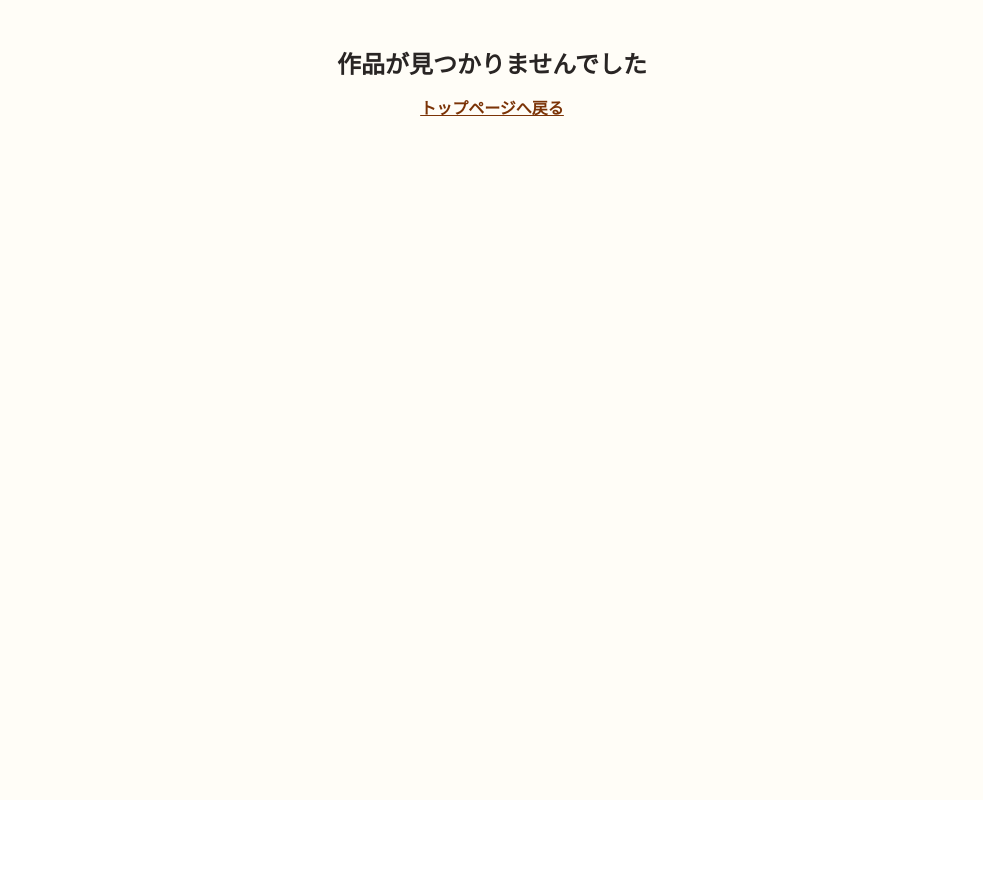
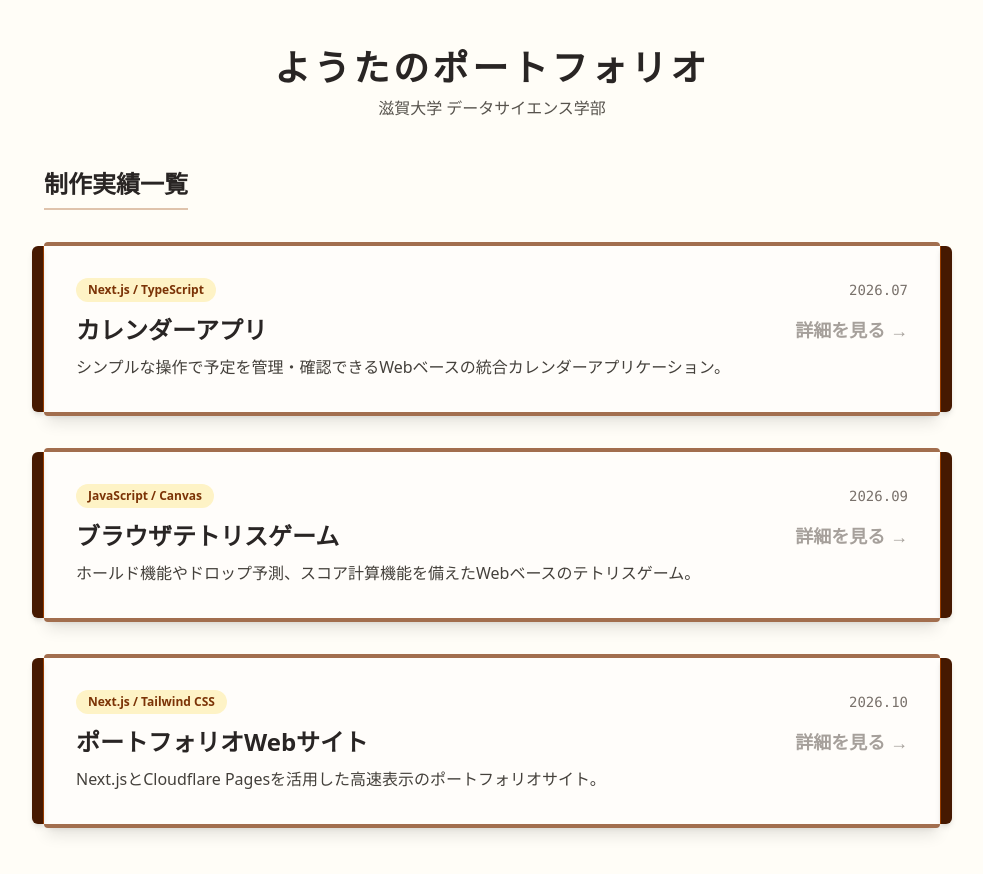
Before and after one commit to you1123242/my-portfolio, a Next.js app: page / in a window 1280 px wide. Shown: the whole page, without its empty margins (148-1131 px from the left). Before the commit the page ends 800 px from the top, so only its background shows below. Built offline with nearby package versions, Linux system fonts and the light colour scheme.

Commit message:
Update page.tsx

```diff
--- a/src/app/page.tsx
+++ b/src/app/page.tsx
@@ -1,152 +1,75 @@
 import Link from 'next/link';
 
-// 全作品の詳細データ定義
-const worksData: Record<string, {
-  title: string;
-  category: string;
-  date: string;
-  desc: string;
-  details: string[];
-  techStack: string[];
-  demoUrl?: string;
-  githubUrl?: string;
-}> = {
-  "calendar": {
+export default function Home() {
+  const projects = [
+    {
+      id: "calendar",
       title: "カレンダーアプリ",
       category: "Next.js / TypeScript",
-    date: "2026.07",
       desc: "シンプルな操作で予定を管理・確認できるWebベースの統合カレンダーアプリケーション。",
-    details: [
-      "Local Storageを活用したブラウザ内データ永続化機能の実装",
-      "モーダルダイアログによる直感的なスケジュール作成・編集UI",
-      "URLパラメーターによる設定およびカレンダー状態の共有機能"
-    ],
-    techStack: ["Next.js", "TypeScript", "Tailwind CSS", "Local Storage"],
-    githubUrl: "https://github.com"
+      date: "2026.07"
     },
-  "tetris": {
+    {
+      id: "tetris",
       title: "ブラウザテトリスゲーム",
       category: "JavaScript / Canvas",
-    date: "2026.09",
       desc: "ホールド機能やドロップ予測、スコア計算機能を備えたWebベースのテトリスゲーム。",
-    details: [
-      "HTML5 Canvas APIとJavaScriptによる高速かつ軽量な2D描画処理",
-      "カスタム行列回転アルゴリズムによる正確なミノ操作と判定実装",
-      "ゴーストブロック（落下予測）表示およびHOLD機能の完全サポート"
-    ],
-    techStack: ["JavaScript (ES6+)", "HTML5 Canvas", "CSS3"],
-    demoUrl: "https://you1123242.github.io/js-tetris/",
-    githubUrl: "https://github.com"
+      date: "2026.09"
     },
-  "portfolio": {
+    {
+      id: "portfolio",
       title: "ポートフォリオWebサイト",
       category: "Next.js / Tailwind CSS",
-    date: "2026.10",
       desc: "Next.jsとCloudflare Pagesを活用した高速表示のポートフォリオサイト。",
-    details: [
-      "Next.js 15とTailwind CSS v4を使用したレスポンシブな和風・巻物UIデザイン",
-      "Cloudflare Pagesによる静的サイトエクスポートと高速グローバル配信",
-      "GitHubとのCI/CD自動連携によるビルド・デプロイパイプラインの構築"
-    ],
-    techStack: ["Next.js", "Tailwind CSS", "TypeScript", "Cloudflare Pages"],
-    githubUrl: "https://github.com"
+      date: "2026.10"
     }
-};
-
-// 静的エクスポート（output: 'export'）に必要なパス指定
-export function generateStaticParams() {
-  return Object.keys(worksData).map((id) => ({ id }));
-}
-
-export default async function WorkDetailPage({ params }: { params: Promise<{ id: string }> }) {
-  const { id } = await params;
-  const work = worksData[id];
-
-  if (!work) {
-    return (
-      <main className="min-h-screen bg-amber-50/40 py-12 px-4 text-center">
-        <h1 className="text-2xl font-bold text-stone-800 mb-4">作品が見つかりませんでした</h1>
-        <Link href="/" className="text-amber-900 underline font-bold">トップページへ戻る</Link>
-      </main>
-    );
-  }
+  ];
 
   return (
     <main className="min-h-screen bg-amber-50/40 py-12 px-4 sm:px-8">
-      <div className="max-w-3xl mx-auto">
-        {/* 戻るボタン */}
-        <Link href="/" className="inline-block text-amber-900 font-bold hover:underline mb-8">
-          ← 制作実績一覧へ戻る
-        </Link>
+      <div className="max-w-4xl mx-auto">
+        <header className="text-center mb-12">
+          <h1 className="text-4xl font-bold tracking-widest text-stone-800 mb-2">
+            ようたのポートフォリオ
+          </h1>
+          <p className="text-stone-600 font-medium">滋賀大学 データサイエンス学部</p>
+        </header>
 
-        {/* 詳細カード（巻物風デザイン） */}
-        <article className="relative bg-[#fffdfa] border-y-4 border-amber-900/70 shadow-xl rounded-sm p-6 sm:p-10">
-          {/* 左右の軸 */}
+        <section>
+          <h2 className="text-2xl font-bold text-stone-800 mb-8 border-b-2 border-amber-800/30 pb-2 inline-block">
+            制作実績一覧
+          </h2>
+
+          <div className="flex flex-col gap-8">
+            {projects.map((project) => (
+              <Link
+                key={project.id}
+                href={`/works/${project.id}`}
+                className="group block relative bg-[#fffdfa] border-y-4 border-amber-900/70 shadow-lg rounded-sm p-6 sm:p-8 transition-all hover:-translate-y-1 hover:shadow-xl"
+              >
                 <div className="absolute top-0 -left-3 bottom-0 w-3 bg-amber-950 rounded-l-md shadow-md border-r border-amber-800"></div>
                 <div className="absolute top-0 -right-3 bottom-0 w-3 bg-amber-950 rounded-r-md shadow-md border-l border-amber-800"></div>
 
-          <div className="flex flex-col sm:flex-row sm:items-center justify-between gap-2 mb-4">
+                <div className="flex flex-col sm:flex-row sm:items-center justify-between gap-2 mb-3">
                   <span className="text-xs font-bold text-amber-900 bg-amber-100 px-3 py-1 rounded-full w-fit">
-              {work.category}
+                    {project.category}
                   </span>
-            <span className="text-sm text-stone-500 font-mono">{work.date}</span>
+                  <span className="text-sm text-stone-500 font-mono">
+                    {project.date}
+                  </span>
                 </div>
 
-          <h1 className="text-3xl font-bold text-stone-800 mb-4">{work.title}</h1>
-          <p className="text-stone-700 text-lg leading-relaxed mb-8 border-b border-amber-900/20 pb-6">
-            {work.desc}
+                <h3 className="text-2xl font-bold text-stone-800 mb-2 group-hover:text-amber-900 transition-colors flex items-center justify-between">
+                  <span>{project.title}</span>
+                  <span className="text-stone-400 text-lg group-hover:translate-x-1 transition-transform">詳細を見る →</span>
+                </h3>
+                <p className="text-stone-700 leading-relaxed">
+                  {project.desc}
                 </p>
-
-          {/* 主な特徴・工夫した点 */}
-          <section className="mb-8">
-            <h2 className="text-xl font-bold text-stone-800 mb-4 border-l-4 border-amber-900 pl-3">
-              開発のポイント・特徴
-            </h2>
-            <ul className="list-disc list-inside space-y-2 text-stone-700">
-              {work.details.map((point, index) => (
-                <li key={index} className="leading-relaxed">{point}</li>
-              ))}
-            </ul>
-          </section>
-
-          {/* 技術スタック */}
-          <section className="mb-8">
-            <h2 className="text-xl font-bold text-stone-800 mb-4 border-l-4 border-amber-900 pl-3">
-              使用技術
-            </h2>
-            <div className="flex flex-wrap gap-2">
-              {work.techStack.map((tech, index) => (
-                <span key={index} className="text-sm bg-stone-100 text-stone-800 px-3 py-1 rounded border border-stone-300">
-                  {tech}
-                </span>
+              </Link>
             ))}
           </div>
         </section>
-
-          {/* 外部リンクボタン */}
-          <div className="flex flex-wrap gap-4 pt-4 border-t border-amber-900/20">
-            {work.demoUrl && (
-              <a
-                href={work.demoUrl}
-                target="_blank"
-                rel="noopener noreferrer"
-                className="bg-amber-900 text-white font-bold px-6 py-2.5 rounded hover:bg-amber-800 transition-colors"
-              >
-                デモを見る ↗
-              </a>
-            )}
-            {work.githubUrl && (
-              <a
-                href={work.githubUrl}
-                target="_blank"
-                rel="noopener noreferrer"
-                className="bg-stone-800 text-white font-bold px-6 py-2.5 rounded hover:bg-stone-700 transition-colors"
-              >
-                GitHubリポジトリ ↗
-              </a>
-            )}
-          </div>
-        </article>
       </div>
     </main>
   );
```
Lines whose indentation alone changed are shown as unchanged.
